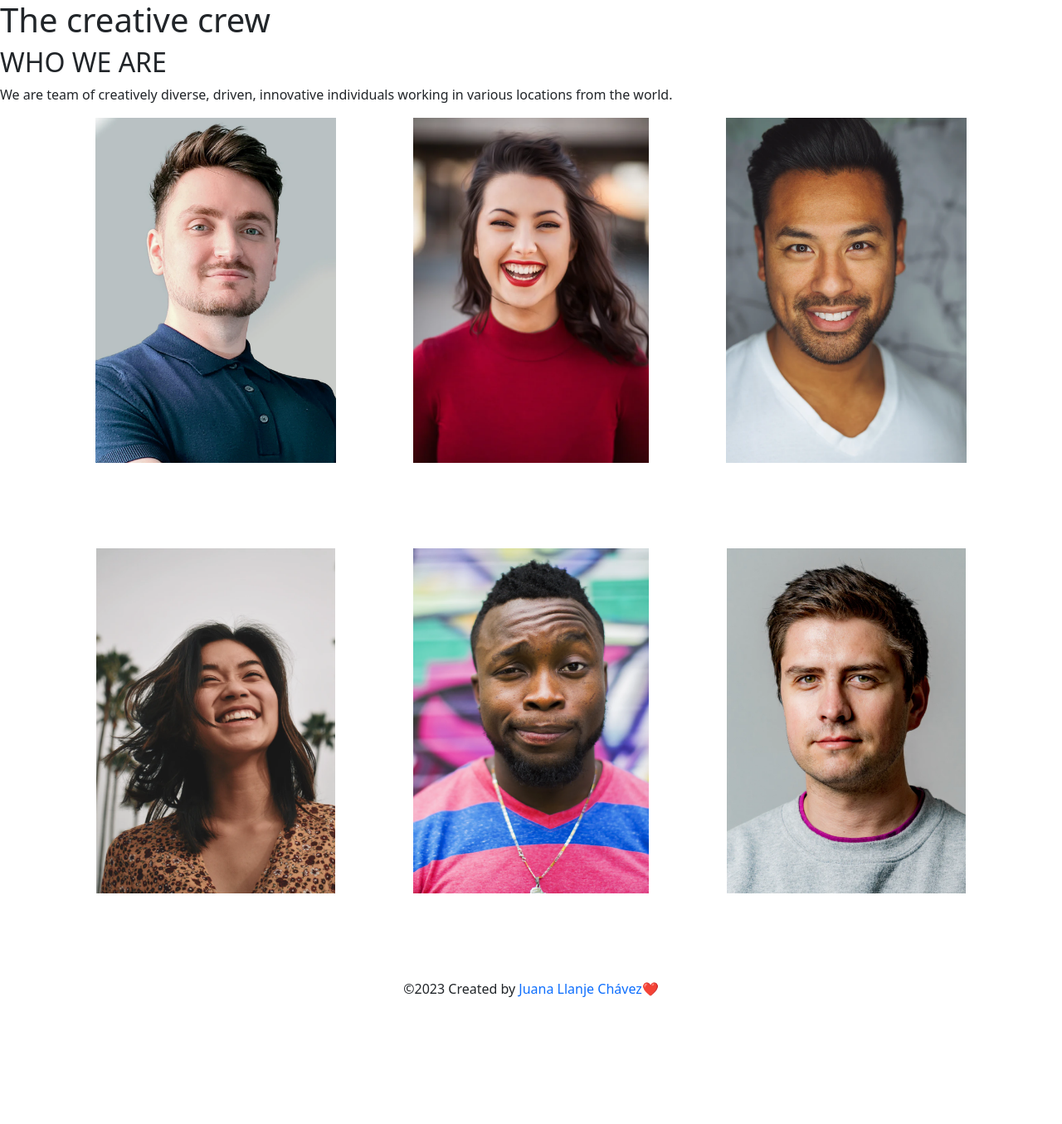
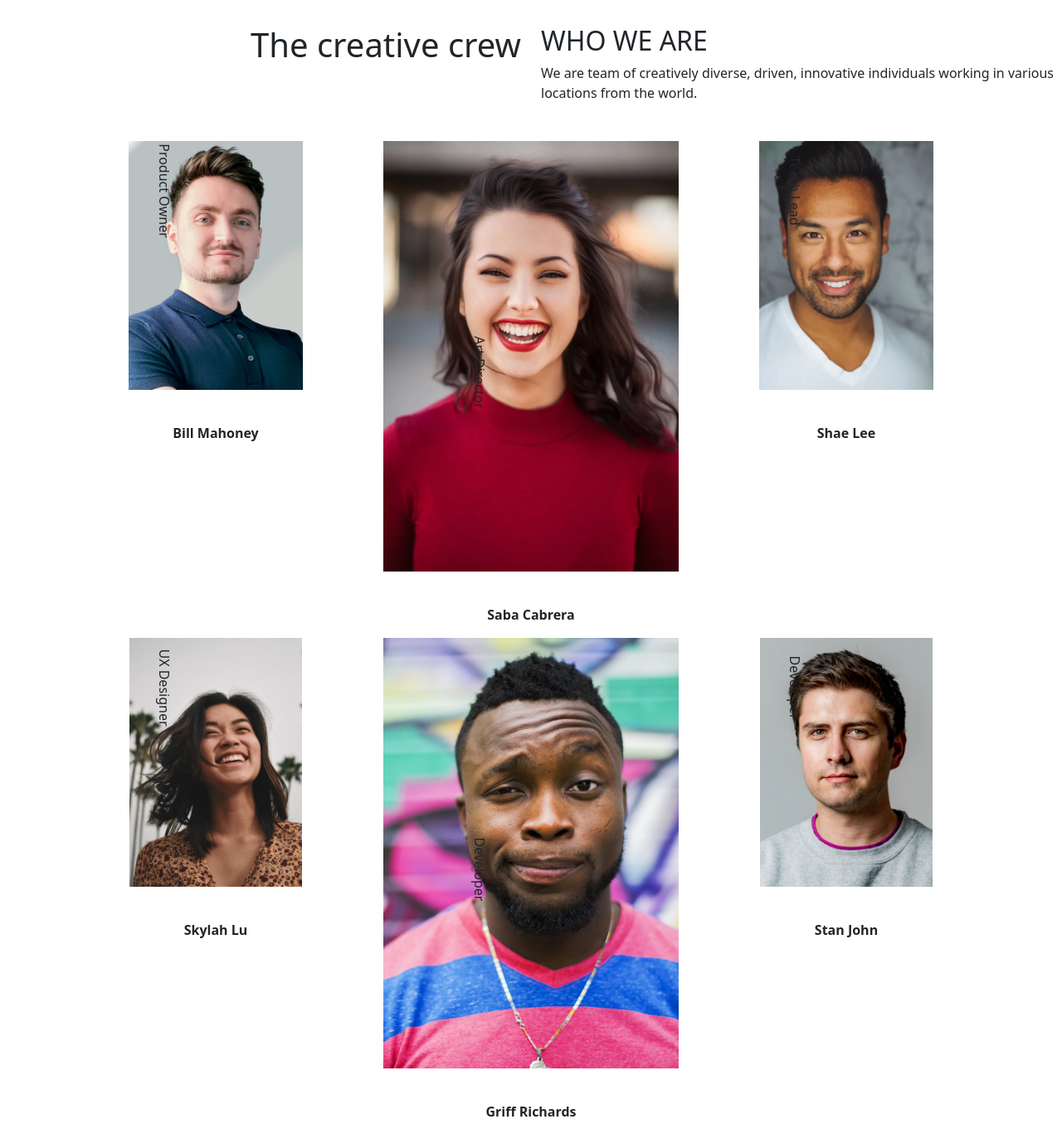
Before and after one commit to Juana-89/my-team-page-master, a website: page src/index.html in a window 1280 px wide. Shown: the top 1355 px of the page at 83% size. Before the commit the page ends 1204 px from the top, so only its background shows below. Drawn offline with nearby package versions, Linux system fonts and the light colour scheme.

Commit message:
colocar textos a la derecha de la imagen

```diff
--- a/src/index.html
+++ b/src/index.html
@@ -18,10 +18,15 @@
 
 <body>
   <main class="welcome">
-    <div class="first-text">
+    <div class="row mt-8 max-w-sm">
+      <div class="col-lg-6">
+        <div class="float-end">
       <h1>
         The creative crew
       </h1>
+    </div>
+  </div>
+    <div class="col-lg-6">
       <h2>
         WHO WE ARE
       </h2>
@@ -29,36 +34,41 @@
         We are team of creatively diverse, driven, innovative individuals working in various locations from the world.
       </p>
     </div>
+    </div>
     <div class="container">
       <div class="row row-cols-3">
         <div class="col-4 text-center">
           <img src="./assets/photo1.png" alt="photo1" />
+          <p class="container__title">Product Owner</p>
+          <p class="container__p">Bill Mahoney</p>
         </div>
-          <div class="col-4 text-center">
+        <div class="col-4 text-center align-self-center">
           <img src="./assets/photo2.png" alt="photo2" />
+          <p class="container__title">Art Director</p>
+          <p class="container__p">Saba Cabrera</p>
         </div>
         <div class="col-4 text-center">
           <img src="./assets/photo3.png" alt="photo3" />
+          <p class="container__title">Teach Lead</p>
+          <p class="container__p">Shae Lee</p>
         </div>
         <div class="col-4 text-center">
           <img src="./assets/photo4.png" alt="photo4" />
+          <p class="container__title">UX Designer</p>
+          <p class="container__p">Skylah Lu</p>
         </div>
-          <div class="col-4 text-center">
+        <div class="col-4 text-center align-self-center">
           <img src="./assets/photo5.png" alt="photo5" />
+          <p class="container__title">Developer</p>
+          <p class="container__p">Griff Richards</p>
         </div>
         <div class="col-4 text-center">
           <img src="./assets/photo6.png" alt="photo6" />
+          <p class="container__title">Developer</p>
+          <p class="container__p">Stan John</p>
         </div>
       </div>
-      </div>
-
-
-
-
-
-
-
-    <footer class="footer">©2023 Created by <a href="https://github.com/Juana-89/my-team-page-master">Juana Llanje
+    </div>   <footer class="footer">©2023 Created by <a href="https://github.com/Juana-89/my-team-page-master">Juana Llanje
         Chávez</a>❤️</footer>
     <script src="https://cdn.jsdelivr.net/npm/bootstrap@5.3.0/dist/js/bootstrap.bundle.min.js"
       integrity="sha384-geWF76RCwLtnZ8qwWowPQNguL3RmwHVBC9FhGdlKrxdiJJigb/j/68SIy3Te4Bkz"
--- a/src/styles.css
+++ b/src/styles.css
@@ -8,6 +8,31 @@ body {
   font-family: "Poppins", sans-serif;
 }
 
+.welcome .row{
+  margin-top: 30px !important;
+}
+.row-cols-3 img {
+  display: block;
+  max-width: 100%;
+  height: 50%;
+  margin: 0 auto;
+}
+
+.container__title {
+  top: 0;
+  right: 0;
+  transform-origin: top right;
+  transform: translate(-50%, -50%) rotate(-270deg);
+  margin-left: -100px;
+}
+
+
+.container__p{
+  margin-top: 10px;
+  text-align: center;
+  font-weight: bold;
+}
+
 .footer {
   text-align: center;
 }
@@ -15,10 +40,3 @@ body {
 .footer a {
   text-decoration: none;
 }
-
-.row-cols-3 img {
-  display: block;
-  max-width: 100%;
-  height: 80%;
-  margin: 0 auto;
-}
```
Also changed, not shown: README.md. Lines whose indentation alone changed are shown as unchanged.
